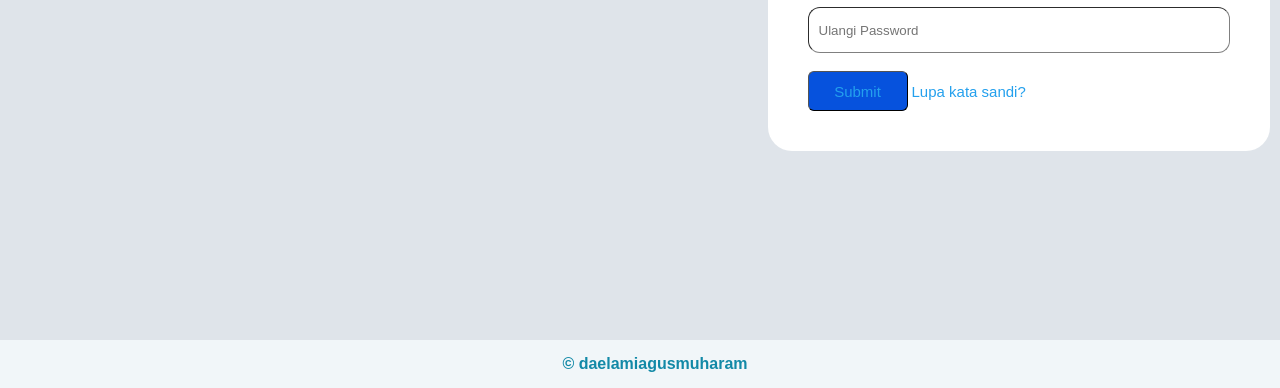
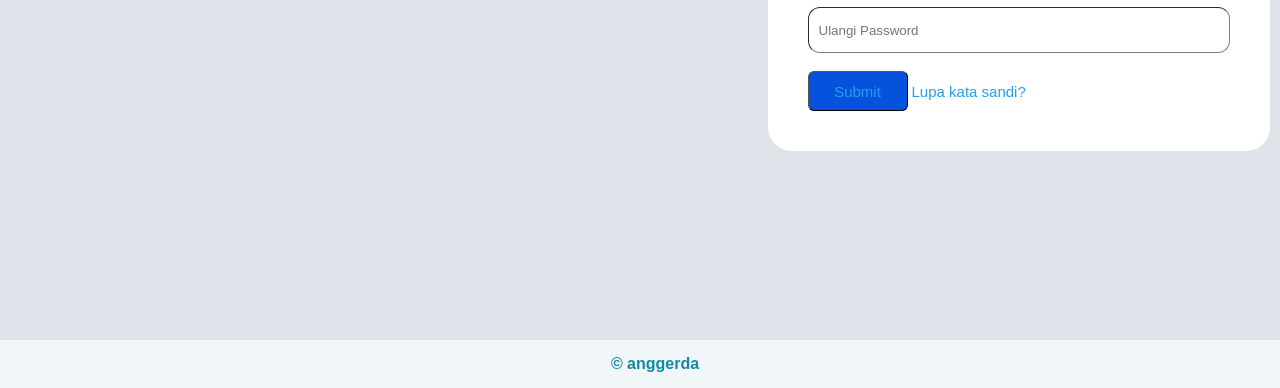
Before and after one commit to gyurkuish/dwp1_anggerdwianggoro_21104026_SE06A, a plain HTML site: page index.html in a window 1280 px wide. Shown: the part 412-800 px from the top of the page. Drawn offline with Linux system fonts and the light colour scheme.

Commit message:
Update index.html

```diff
--- a/index.html
+++ b/index.html
@@ -87,7 +87,7 @@
     <!-- footer -->
     <footer>
       <div class="footer-content">
-        <p>&copy; daelamiagusmuharam</p>
+        <p>&copy; anggerda</p>
       </div>
     </footer>
   </body>
```
